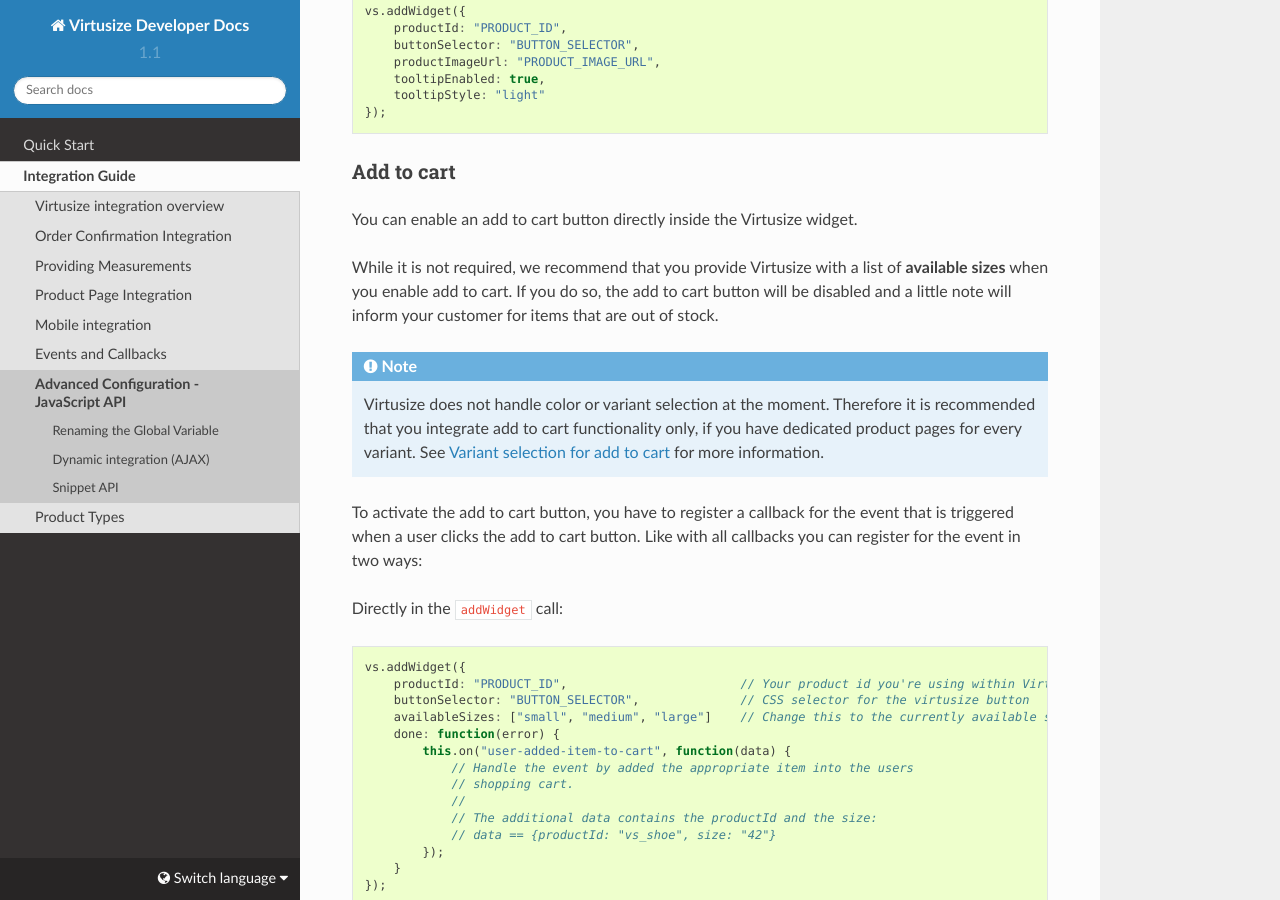
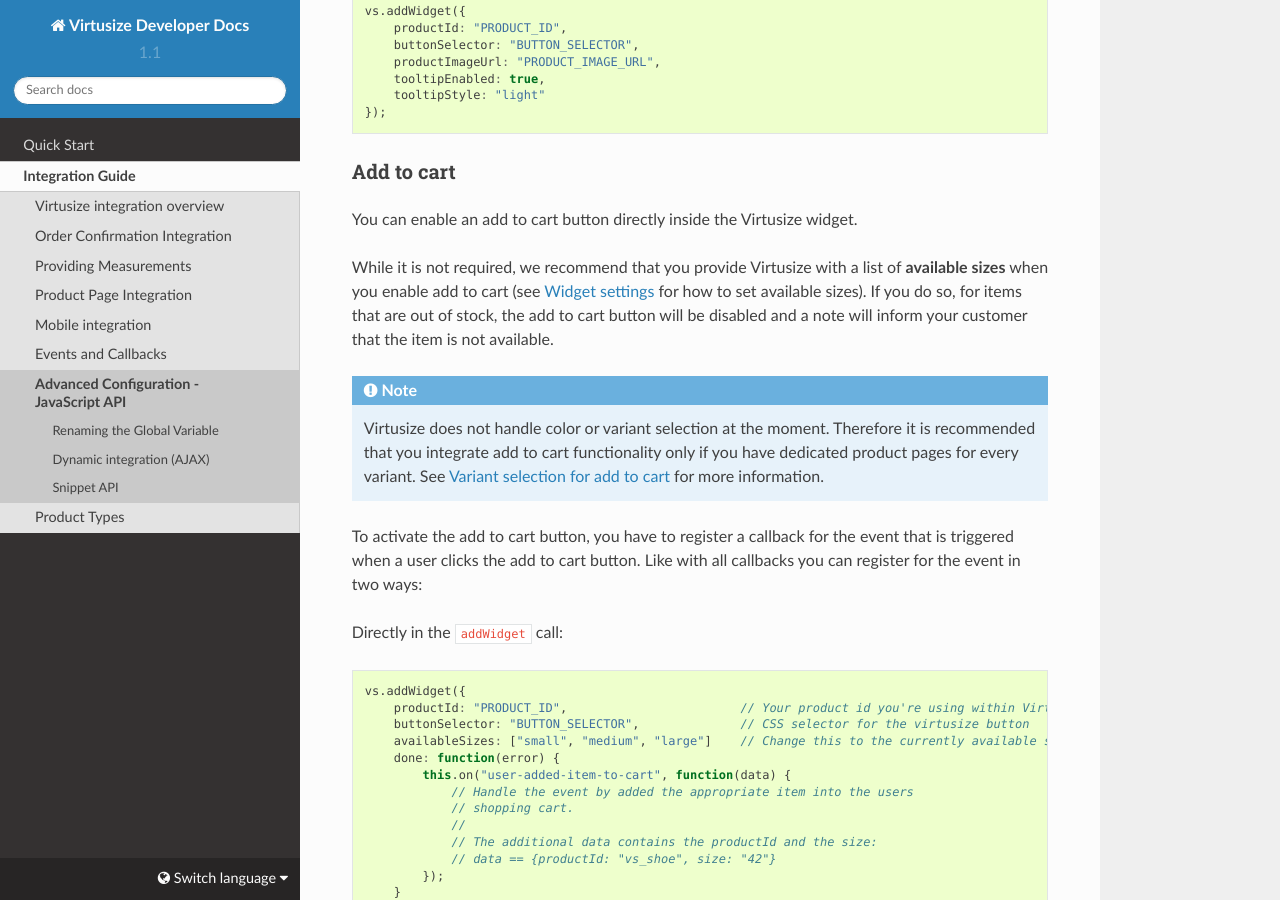
Before and after one commit to virtusize/virtusize.github.io, a Sphinx documentation site: the page built from source/integration-guide/advanced.rst, in a window 1280 px wide and 900 px high, scrolled down 5648 px. Built offline with Sphinx 7.4.7 and the Read the Docs theme 2.0.0, drawn with Linux system fonts in a browser that asks for light colours.

Commit message:
Minor: spelling and improvements from JD

```diff
--- a/source/integration-guide/advanced.rst
+++ b/source/integration-guide/advanced.rst
@@ -191,6 +191,9 @@
     where you depend on the fact that the integration has run in this function.
 
 
+
+.. _label-widget-settings:
+
 Widget settings
 ^^^^^^^^^^^^^^^
 
@@ -334,15 +337,16 @@
 You can enable an add to cart button directly inside the Virtusize widget.
 
 While it is not required, we recommend that you provide Virtusize with a list
-of **available sizes** when you enable add to cart. If you do so, the add to
-cart button will be disabled and a little note will inform your customer for
-items that are out of stock.
+of **available sizes**  when you enable add to cart (see
+:ref:`label-widget-settings` for how to set available sizes). If you do so, for
+items that are out of stock, the add to cart button will be disabled and a note
+will inform your customer that the item is not available.
 
 .. note::
 
     Virtusize does not handle color or variant selection at the moment.
     Therefore it is recommended that you integrate add to cart functionality
-    only, if you have dedicated product pages for every variant. See
+    only if you have dedicated product pages for every variant. See
     :ref:`label-variant-selection` for more information.
 
 
```
